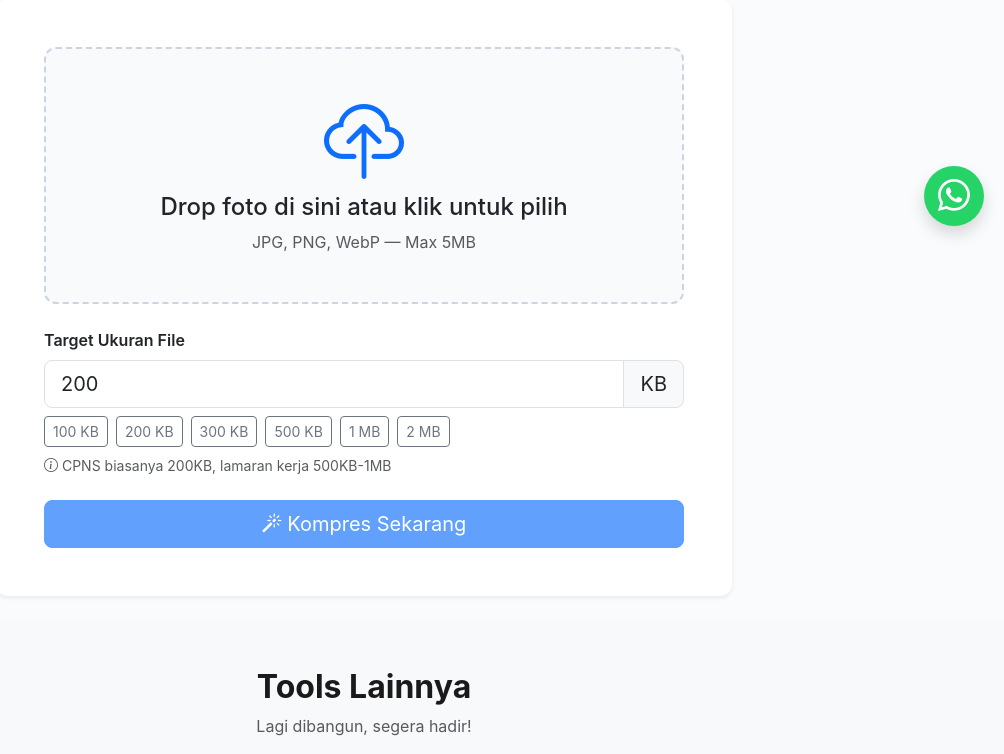
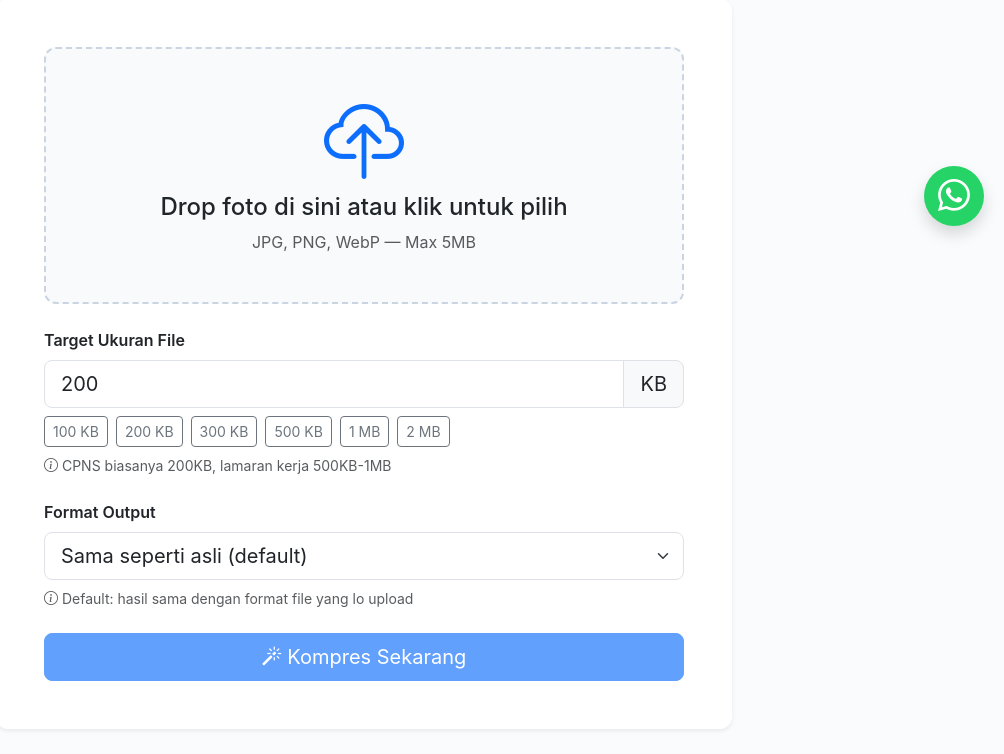
Before and after one commit to Aris0506/kompresfoto, a Flask app: page / in a window 1280 px wide. Shown: the part 554-1308 px from the top of the page, without its empty margins (276-1280 px from the left). Run offline with Flask 3, Linux system fonts and the light colour scheme; some libraries are stand-ins or nearby versions.

Commit message:
feat: format selector + UX polish + blog fixes
- Add output format dropdown (auto/jpg/png/webp) with smart warnings
- Backend multi-format compression (JPEG/PNG/WebP) with format-specific strategies
- Display format hasil di download button (badge)
- Fix label accessibility (for attribute)
- Sort blog terbaru di atas (descending by date)
- Fix emoji + thumbnail di artikel UU PDP
- Null-safe adSlotResult guards (2 places)

```diff
--- a/app.py
+++ b/app.py
@@ -33,8 +33,28 @@ def inject_ads_config():
     """Auto-inject ads_enabled to all templates."""
     return {'ads_enabled': ADS_ENABLED}
 
+# ###########################
 ALLOWED_IMAGE_EXT = {'jpg', 'jpeg', 'png', 'webp', 'bmp'}
 ALLOWED_PDF_EXT = {'pdf'}
+
+# Format output yang didukung untuk kompresi foto
+SUPPORTED_OUTPUT_FORMATS = {'auto', 'jpg', 'png', 'webp'}
+
+# Mapping ke PIL format string
+PIL_FORMAT_MAP = {
+    'jpg': 'JPEG',
+    'jpeg': 'JPEG',
+    'png': 'PNG',
+    'webp': 'WEBP',
+    'bmp': 'BMP',
+}
+
+# Mapping ke ekstensi file output
+EXT_MAP = {
+    'JPEG': 'jpg',
+    'PNG': 'png',
+    'WEBP': 'webp',
+}
 
 os.makedirs(app.config['UPLOAD_FOLDER'], exist_ok=True)
 os.makedirs(app.config['COMPRESSED_FOLDER'], exist_ok=True)
@@ -49,29 +69,48 @@ def allowed_pdf(filename):
 
 
 # ============================================================
-# CORE FUNCTION: Compress image to target size
+# CORE FUNCTIONS: Compress image to target size (multi-format)
 # ============================================================
-def compress_to_target_size(image_path, target_kb, output_path, output_format='JPEG'):
-    """Binary search quality + auto resize untuk hit target size."""
-    target_bytes = target_kb * 1024
-    img = Image.open(image_path)
 
-    if output_format == 'JPEG' and img.mode in ('RGBA', 'P', 'LA'):
-        background = Image.new('RGB', img.size, (255, 255, 255))
-        if img.mode == 'P':
+def _prepare_image_for_format(img, output_format):
+    """
+    Convert image mode sesuai target format.
+    - JPEG: butuh RGB (gak support alpha), transparansi → white background
+    - PNG/WebP: support RGBA, kita preserve alpha channel
+    """
+    if output_format == 'JPEG':
+        if img.mode in ('RGBA', 'LA'):
+            # Paste ke white background, hilangkan alpha
+            background = Image.new('RGB', img.size, (255, 255, 255))
+            background.paste(img, mask=img.split()[-1])
+            return background
+        elif img.mode == 'P':
+            # Palette image (kayak GIF): convert via RGBA dulu
             img = img.convert('RGBA')
-        background.paste(img, mask=img.split()[-1] if img.mode in ('RGBA', 'LA') else None)
-        img = background
-    elif output_format == 'JPEG' and img.mode != 'RGB':
-        img = img.convert('RGB')
+            background = Image.new('RGB', img.size, (255, 255, 255))
+            background.paste(img, mask=img.split()[-1])
+            return background
+        elif img.mode != 'RGB':
+            return img.convert('RGB')
+        return img
+    else:
+        # PNG dan WebP support RGBA, biar transparency tetep ada
+        if img.mode not in ('RGB', 'RGBA'):
+            return img.convert('RGBA')
+        return img
 
+
+def _compress_jpeg(img, target_bytes, output_path):
+    """
+    JPEG compression: binary search quality + adaptive resize.
+    Quality range: 10-95 (di bawah 10 noise terlalu parah).
+    """
     original_width, original_height = img.size
 
     for resize_factor in [1.0, 0.9, 0.8, 0.7, 0.6, 0.5, 0.4, 0.3]:
         if resize_factor < 1.0:
-            new_width = int(original_width * resize_factor)
-            new_height = int(original_height * resize_factor)
-            test_img = img.resize((new_width, new_height), Image.LANCZOS)
+            new_size = (int(original_width * resize_factor), int(original_height * resize_factor))
+            test_img = img.resize(new_size, Image.LANCZOS)
         else:
             test_img = img
 
@@ -82,7 +121,7 @@ def compress_to_target_size(image_path, target_kb, output_path, output_format='J
         while low <= high:
             mid = (low + high) // 2
             buffer = io.BytesIO()
-            test_img.save(buffer, format=output_format, quality=mid, optimize=True)
+            test_img.save(buffer, format='JPEG', quality=mid, optimize=True, progressive=True)
             size = buffer.tell()
 
             if size <= target_bytes:
@@ -95,13 +134,127 @@ def compress_to_target_size(image_path, target_kb, output_path, output_format='J
         if best_buffer is not None:
             with open(output_path, 'wb') as f:
                 f.write(best_buffer.getvalue())
-            final_size = os.path.getsize(output_path) / 1024
-            return True, round(final_size, 2), best_quality
+            return True, best_quality
 
-    test_img = img.resize((int(original_width * 0.25), int(original_height * 0.25)), Image.LANCZOS)
-    test_img.save(output_path, format=output_format, quality=10, optimize=True)
-    final_size = os.path.getsize(output_path) / 1024
-    return final_size <= target_kb * 1.1, round(final_size, 2), 10
+    # Fallback: aggressive resize + minimum quality
+    fallback_img = img.resize((int(original_width * 0.25), int(original_height * 0.25)), Image.LANCZOS)
+    fallback_img.save(output_path, format='JPEG', quality=10, optimize=True)
+    return False, 10
+
+
+def _compress_png(img, target_bytes, output_path):
+    """
+    PNG compression: PNG itu lossless, jadi strategi utama = RESIZE.
+    Kita gak punya 'quality' parameter, cuma compress_level (0-9, ngaruh sedikit).
+
+    Strategy:
+    1. Coba dengan max compression dulu (compress_level=9)
+    2. Kalo masih kegedean, resize bertahap
+    3. Last resort: aggressive resize + quantize ke palette mode (256 colors)
+    """
+    original_width, original_height = img.size
+
+    for resize_factor in [1.0, 0.85, 0.7, 0.55, 0.4, 0.3]:
+        if resize_factor < 1.0:
+            new_size = (int(original_width * resize_factor), int(original_height * resize_factor))
+            test_img = img.resize(new_size, Image.LANCZOS)
+        else:
+            test_img = img
+
+        # Try max compression
+        buffer = io.BytesIO()
+        test_img.save(buffer, format='PNG', optimize=True, compress_level=9)
+        size = buffer.tell()
+
+        if size <= target_bytes:
+            with open(output_path, 'wb') as f:
+                f.write(buffer.getvalue())
+            return True, None  # PNG gak punya 'quality', return None
+
+    # Last resort: quantize ke 256 colors (palette mode) + small resize
+    fallback_img = img.resize((int(original_width * 0.4), int(original_height * 0.4)), Image.LANCZOS)
+    if fallback_img.mode == 'RGBA':
+        fallback_img = fallback_img.quantize(colors=256, method=Image.Quantize.FASTOCTREE)
+    else:
+        fallback_img = fallback_img.convert('P', palette=Image.ADAPTIVE, colors=256)
+    fallback_img.save(output_path, format='PNG', optimize=True, compress_level=9)
+    return False, None
+
+
+def _compress_webp(img, target_bytes, output_path):
+    """
+    WebP compression: mirip JPEG, ada quality parameter (1-100).
+    WebP biasanya lebih efisien 25-35% dibanding JPEG di kualitas yang sama.
+    """
+    original_width, original_height = img.size
+
+    for resize_factor in [1.0, 0.9, 0.8, 0.7, 0.6, 0.5, 0.4, 0.3]:
+        if resize_factor < 1.0:
+            new_size = (int(original_width * resize_factor), int(original_height * resize_factor))
+            test_img = img.resize(new_size, Image.LANCZOS)
+        else:
+            test_img = img
+
+        low, high = 10, 95
+        best_buffer = None
+        best_quality = None
+
+        while low <= high:
+            mid = (low + high) // 2
+            buffer = io.BytesIO()
+            test_img.save(buffer, format='WEBP', quality=mid, method=6)
+            size = buffer.tell()
+
+            if size <= target_bytes:
+                best_quality = mid
+                best_buffer = buffer
+                low = mid + 1
+            else:
+                high = mid - 1
+
+        if best_buffer is not None:
+            with open(output_path, 'wb') as f:
+                f.write(best_buffer.getvalue())
+            return True, best_quality
+
+    # Fallback: aggressive resize + min quality
+    fallback_img = img.resize((int(original_width * 0.25), int(original_height * 0.25)), Image.LANCZOS)
+    fallback_img.save(output_path, format='WEBP', quality=10, method=6)
+    return False, 10
+
+
+def compress_to_target_size(image_path, target_kb, output_path, output_format='JPEG'):
+    """
+    Dispatcher: route ke compressor sesuai format output.
+
+    Args:
+        image_path: path ke file input
+        target_kb: target size dalam KB
+        output_path: path output
+        output_format: 'JPEG', 'PNG', atau 'WEBP'
+
+    Returns:
+        (success: bool, final_size_kb: float, quality: int|None)
+    """
+    target_bytes = target_kb * 1024
+    img = Image.open(image_path)
+    img = _prepare_image_for_format(img, output_format)
+
+    # Route ke compressor yang sesuai
+    if output_format == 'JPEG':
+        success, quality = _compress_jpeg(img, target_bytes, output_path)
+    elif output_format == 'PNG':
+        success, quality = _compress_png(img, target_bytes, output_path)
+    elif output_format == 'WEBP':
+        success, quality = _compress_webp(img, target_bytes, output_path)
+    else:
+        raise ValueError(f"Unsupported output format: {output_format}")
+
+    final_size_kb = round(os.path.getsize(output_path) / 1024, 2)
+
+    # Considered "on target" kalo dalam 10% toleransi (PNG khususnya susah hit exact)
+    on_target = final_size_kb <= target_kb * 1.1
+    return on_target, final_size_kb, quality
 
 
 # ============================================================
@@ -186,6 +339,7 @@ BLOG_ARTICLES = {
         'date': '2026-05-04',
         'category': 'Keamanan',
         'reading_time': '6 menit',
+        'thumbnail': 'bahaya-data-KTP-pribadi.jpg',
     },
     # Nanti tambah artikel lain di sini
 }
@@ -198,6 +352,7 @@ def blog_index():
         {'slug': slug, **meta}
         for slug, meta in BLOG_ARTICLES.items()
     ]
+    articles.sort(key=lambda x: x['date'], reverse=True)
     return render_template('blog/index.html', articles=articles)
 
 
@@ -449,7 +604,11 @@ def api_merge_pdf():
 # ============================================================
 @app.route('/api/compress', methods=['POST'])
 def api_compress():
-    """API kompres foto dengan target size KB."""
+    """
+    API kompres foto dengan target size KB.
+    Mendukung output format: auto (default), jpg, png, webp.
+    """
+    # === Validasi file upload ===
     if 'file' not in request.files:
         return jsonify({'error': 'Gak ada file yang diupload'}), 400
 
@@ -460,6 +619,7 @@ def api_compress():
     if not allowed_image(file.filename):
         return jsonify({'error': 'Format gak didukung. Pake JPG/PNG/WebP ya'}), 400
 
+    # === Validasi target_kb ===
     try:
         target_kb = int(request.form.get('target_kb', 200))
         if target_kb < 10 or target_kb > 5000:
@@ -467,35 +627,71 @@ def api_compress():
     except ValueError:
         return jsonify({'error': 'Target size invalid'}), 400
 
+    # === Validasi output_format ===
+    output_format_param = request.form.get('output_format', 'auto').lower()
+    if output_format_param not in SUPPORTED_OUTPUT_FORMATS:
+        return jsonify({'error': 'Format output gak didukung'}), 400
+
+    # === Save uploaded file ===
     file_id = str(uuid.uuid4())
-    ext = file.filename.rsplit('.', 1)[1].lower()
-    upload_filename = f"{file_id}.{ext}"
+    input_ext = file.filename.rsplit('.', 1)[1].lower()
+    upload_filename = f"{file_id}.{input_ext}"
     upload_path = os.path.join(app.config['UPLOAD_FOLDER'], upload_filename)
     file.save(upload_path)
 
     original_size_kb = round(os.path.getsize(upload_path) / 1024, 2)
 
-    output_filename = f"{file_id}_compressed.jpg"
+    # === Tentuin format output final ===
+    if output_format_param == 'auto':
+        # Auto: match format input (default behavior)
+        # BMP gak ideal sebagai output, fallback ke JPEG
+        if input_ext == 'bmp':
+            pil_format = 'JPEG'
+        else:
+            pil_format = PIL_FORMAT_MAP.get(input_ext, 'JPEG')
+    else:
+        pil_format = PIL_FORMAT_MAP[output_format_param]
+
+    output_ext = EXT_MAP[pil_format]
+    output_filename = f"{file_id}_compressed.{output_ext}"
     output_path = os.path.join(app.config['COMPRESSED_FOLDER'], output_filename)
 
-    success, final_size_kb, quality = compress_to_target_size(
-        upload_path, target_kb, output_path, 'JPEG'
-    )
+    # === Eksekusi kompresi ===
+    try:
+        success, final_size_kb, quality = compress_to_target_size(
+            upload_path, target_kb, output_path, pil_format
+        )
+    except Exception as e:
+        # Cleanup uploaded file kalo gagal
+        try:
+            os.remove(upload_path)
+        except OSError:
+            pass
+        app.logger.error(f"Compression failed for {file.filename}: {e}")
+        return jsonify({'error': 'Gagal kompres file. Coba file lain atau format berbeda.'}), 500
 
+    # === Cleanup uploaded file ===
     try:
         os.remove(upload_path)
     except OSError:
         pass
+
+    # === Build response ===
+    reduction_percent = (
+        round((1 - final_size_kb / original_size_kb) * 100, 1)
+        if original_size_kb > 0 else 0
+    )
 
     return jsonify({
         'success': True,
         'original_size_kb': original_size_kb,
         'final_size_kb': final_size_kb,
         'target_kb': target_kb,
-        'quality_used': quality,
-        'reduction_percent': round((1 - final_size_kb / original_size_kb) * 100, 1) if original_size_kb > 0 else 0,
+        'quality_used': quality,  # Bisa None untuk PNG (lossless)
+        'output_format': output_ext,  # NEW: format hasil ('jpg', 'png', 'webp')
+        'reduction_percent': reduction_percent,
         'download_url': f'/download/{output_filename}',
-        'on_target': final_size_kb <= target_kb
+        'on_target': success  # Pakai flag dari compressor (lebih akurat)
     })
 
 
--- a/static/js/kompres-foto.js
+++ b/static/js/kompres-foto.js
@@ -15,6 +15,9 @@
     const resetBtn = document.getElementById('resetBtn');
     const adSlotResult = document.getElementById('adSlotResult');
     const presets = document.querySelectorAll('.preset');
+    const outputFormat = document.getElementById('outputFormat');
+    const formatWarning = document.getElementById('formatWarning');
+    const formatWarningText = document.getElementById('formatWarningText');
 
     let selectedFile = null;
 
@@ -40,9 +43,11 @@
         uploadZone.classList.remove('d-none');
         resultState.classList.add('d-none');
         errorState.classList.add('d-none');
-        adSlotResult.classList.add('d-none');
+        // adSlotResult.classList.add('d-none');
+        if (adSlotResult) adSlotResult.classList.add('d-none');
         compressBtn.disabled = true;
         compressBtn.classList.remove('d-none');
+        if (resultFormat) resultFormat.textContent = '';
     }
 
     function showError(msg) {
@@ -79,8 +84,36 @@
             targetKb.value = btn.dataset.kb;
             presets.forEach(b => b.classList.remove('active'));
             btn.classList.add('active');
+            updateFormatWarning();
         });
     });
+
+    // Update warning saat dropdown atau target KB berubah
+    function updateFormatWarning() {
+        const format = outputFormat.value;
+        const target = parseInt(targetKb.value) || 0;
+        const fileExt = selectedFile ? selectedFile.name.split('.').pop().toLowerCase() : null;
+
+        let warning = '';
+
+        if (format === 'png' && target <= 300) {
+            warning = 'PNG kompresinya rendah. Untuk hit target di bawah 300KB, JPG lebih cocok.';
+        } else if (format === 'webp') {
+            warning = 'Pastikan platform tujuan support WebP. SSCASN gak terima WebP.';
+        } else if (format === 'jpg' && fileExt === 'png') {
+            warning = 'JPG gak support transparansi. Background transparan akan jadi putih.';
+        }
+
+        if (warning) {
+            formatWarningText.textContent = warning;
+            formatWarning.classList.remove('d-none');
+        } else {
+            formatWarning.classList.add('d-none');
+        }
+    }
+
+    outputFormat.addEventListener('change', updateFormatWarning);
+    targetKb.addEventListener('input', updateFormatWarning);
 
     compressBtn.addEventListener('click', async () => {
         if (!selectedFile) return;
@@ -98,6 +131,7 @@
         const formData = new FormData();
         formData.append('file', selectedFile);
         formData.append('target_kb', target);
+        formData.append('output_format', outputFormat.value);
 
         try {
             const res = await fetch('/api/compress', {
@@ -105,6 +139,9 @@
                 body: formData
             });
             const data = await res.json();
+
+            // console.log('DEBUG response:', data);   // ← TAMBAH INI
+            // console.log('DEBUG res.ok:', res.ok);   // ← TAMBAH INI
 
             loadingState.classList.add('d-none');
 
@@ -117,8 +154,10 @@
             document.getElementById('resultFinal').textContent = formatSize(data.final_size_kb);
             document.getElementById('resultReduction').textContent = data.reduction_percent + '%';
             downloadBtn.href = data.download_url;
+            if (resultFormat) resultFormat.textContent = data.output_format ? data.output_format.toUpperCase() : '';
             resultState.classList.remove('d-none');
-            adSlotResult.classList.remove('d-none');
+            // adSlotResult.classList.remove('d-none');
+            if (adSlotResult) adSlotResult.classList.remove('d-none');
         } catch (err) {
             showError('Network error, coba refresh ya');
         }
--- a/templates/blog/bahaya-data-pribadi-bocor-uu-pdp.html
+++ b/templates/blog/bahaya-data-pribadi-bocor-uu-pdp.html
@@ -73,7 +73,7 @@
 
                 <div class="alert alert-primary border-0 my-4">
                     <i class="bi bi-shield-check-fill me-2"></i>
-                    <strong>Informasi:</strong> Kompresin.my.id menggunakan sistem otomatis yang menghapus dokumen segera setelah proses unduhan selesai sesuai standar UU PDP. 🛡️
+                    <strong>Informasi:</strong> Kompresin.my.id menggunakan sistem otomatis yang menghapus dokumen segera setelah proses unduhan selesai sesuai standar UU PDP.
                 </div>
 
                 <h2>Cara Aman Mengelola Berkas Digital</h2>
--- a/templates/index.html
+++ b/templates/index.html
@@ -79,7 +79,8 @@
 
                         <!-- Target size -->
                         <div class="mb-4">
-                            <label class="form-label fw-semibold">Target Ukuran File</label>
+                            <!-- <label class="form-label fw-semibold">Target Ukuran File</label> -->
+                            <label for="targetKb" class="form-label fw-semibold">Target Ukuran File</label>
                             <div class="input-group input-group-lg">
                                 <input type="number" class="form-control" id="targetKb" value="200" min="10" max="5000">
                                 <span class="input-group-text">KB</span>
@@ -95,6 +96,25 @@
                             <small class="text-muted d-block mt-2">
                                 <i class="bi bi-info-circle"></i> CPNS biasanya 200KB, lamaran kerja 500KB-1MB
                             </small>
+                        </div>
+
+                        <!-- Output format -->
+                        <div class="mb-4">
+                            <!-- <label class="form-label fw-semibold">Format Output</label> -->
+                            <label for="outputFormat" class="form-label fw-semibold">Format Output</label>
+                            <select class="form-select form-select-lg" id="outputFormat">
+                                <option value="auto" selected>Sama seperti asli (default)</option>
+                                <option value="jpg">JPG (paling kecil, tanpa transparansi)</option>
+                                <option value="png">PNG (kualitas tinggi, file lebih besar)</option>
+                                <option value="webp">WebP (kompresi modern terbaik)</option>
+                            </select>
+                            <small class="text-muted d-block mt-2" id="formatHint">
+                                <i class="bi bi-info-circle"></i> Default: hasil sama dengan format file yang lo upload
+                            </small>
+                            <div class="alert alert-warning border-0 mt-2 py-2 px-3 d-none" id="formatWarning" style="font-size: 0.875rem;">
+                                <i class="bi bi-exclamation-triangle-fill"></i>
+                                <span id="formatWarningText"></span>
+                            </div>
                         </div>
 
                         <!-- Action button -->
@@ -130,7 +150,7 @@
                                 </div>
                             </div>
                             <a id="downloadBtn" class="btn btn-success btn-lg w-100" href="#" download>
-                                <i class="bi bi-download"></i> Download Hasil
+                                <i class="bi bi-download"></i> Download Hasil <span id="resultFormat" class="badge bg-light text-success ms-1"></span>
                             </a>
                             <button class="btn btn-outline-secondary w-100 mt-2" id="resetBtn">
                                 <i class="bi bi-arrow-clockwise"></i> Kompres Foto Lain
```
